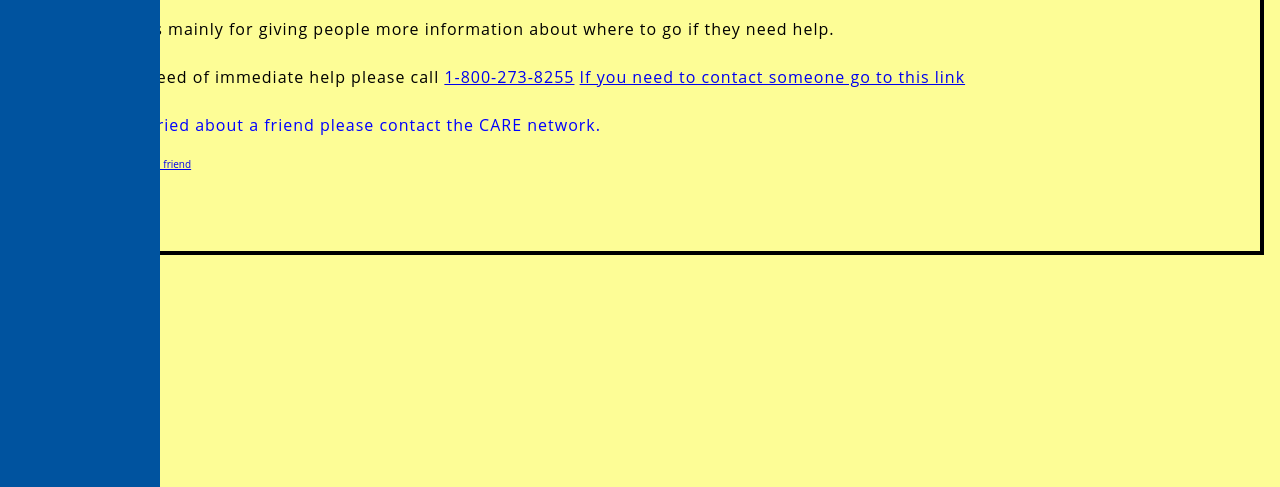
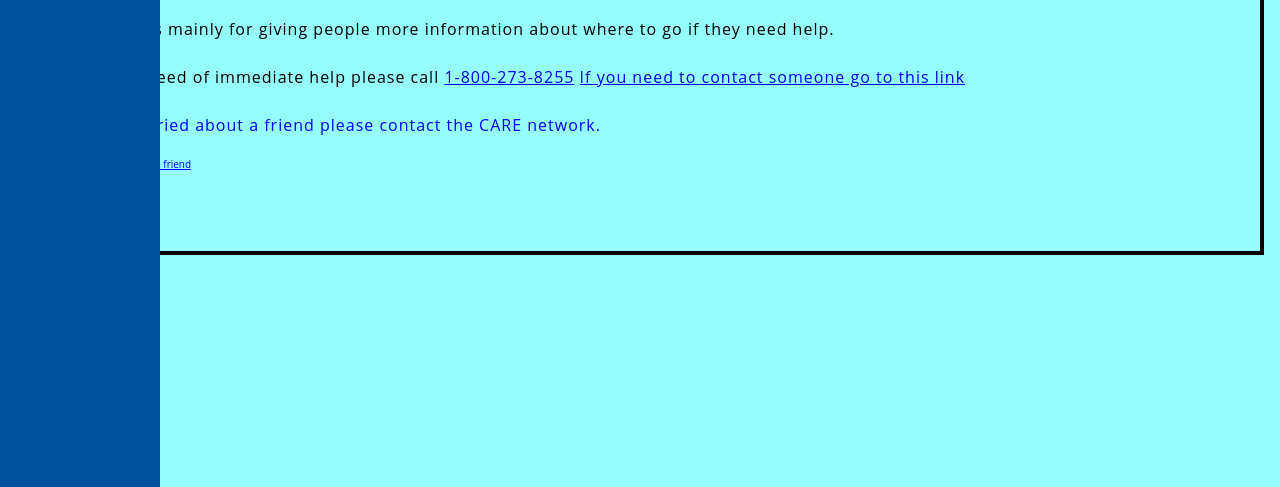
Before and after one commit to sjjj3/DandyHacks2020, a plain HTML site: page index.html in a window 1280 px wide. Shown: the part 313-800 px from the top of the page. Drawn offline with Linux system fonts and the light colour scheme.

Commit message:
Update style.css

```diff
--- a/style.css
+++ b/style.css
@@ -30,7 +30,7 @@ html {
 body {
     width: 1200px;                /*Changed width Color compared to base template*/
     margin: 0 auto;
-    background-color: #FDFD96;
+    background-color: #96fdfd;
     padding: 0 20px 20px 20px;
     border: 4px solid black;
 }
```
